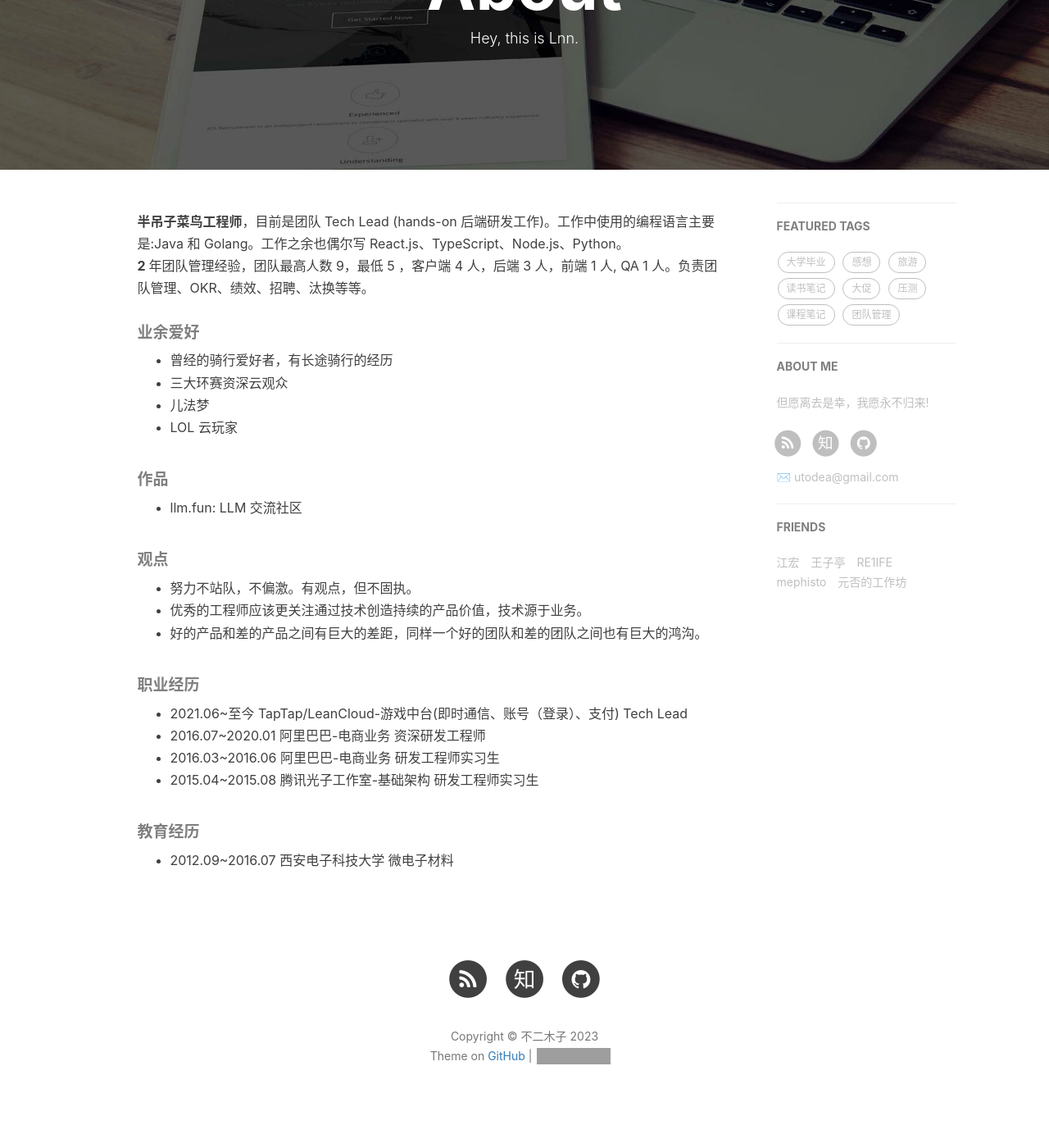
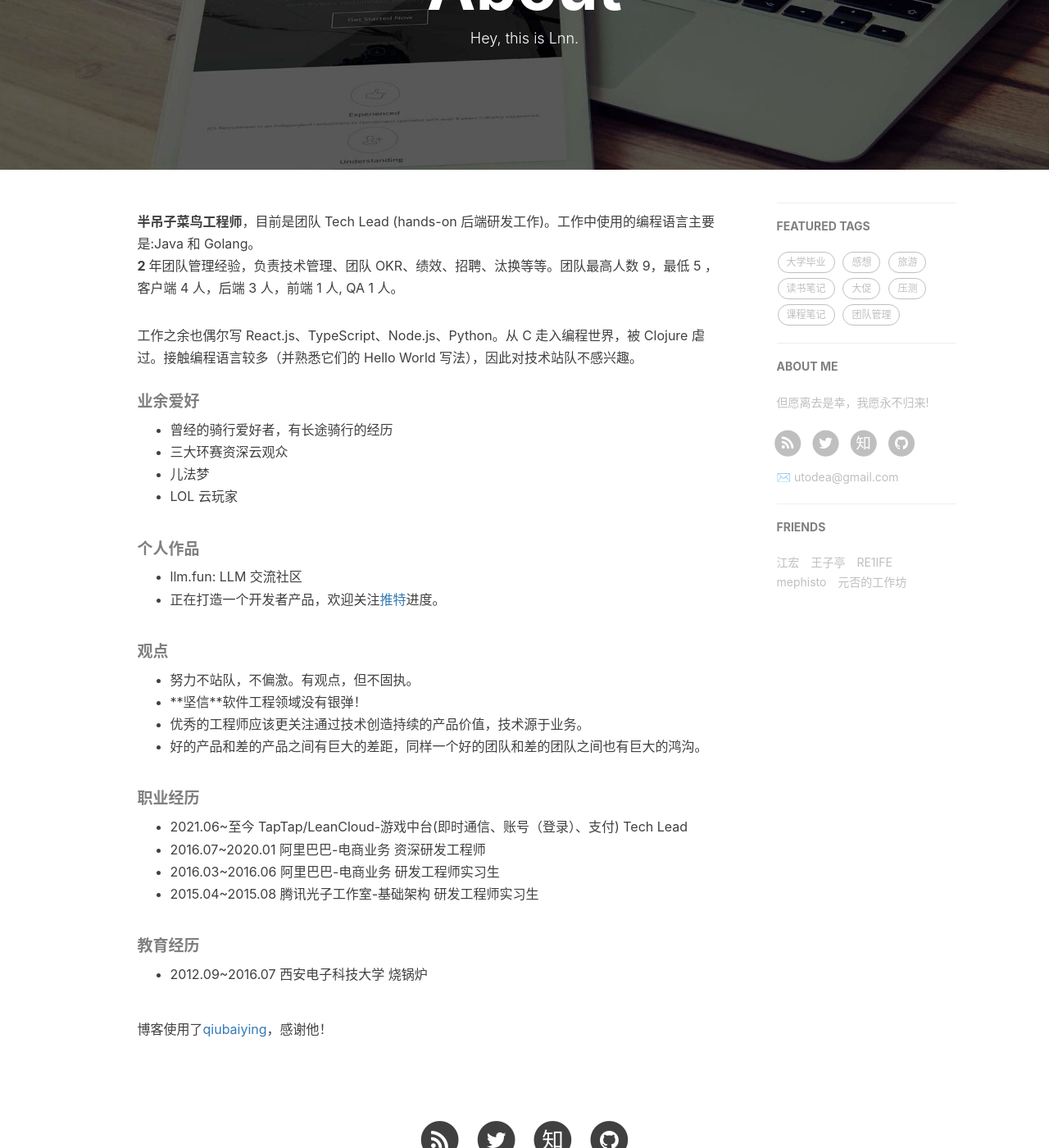
Before and after one commit to linnaname/linnaname.github.io, a Jekyll site: the page built from about.html, in a window 1280 px wide and 1400 px high, scrolled down 211 px. Shown: the whole window at 82% size. Built offline with Jekyll 4.4.1, drawn with Linux system fonts in a browser that asks for light colours; nearby versions of some CDN libraries; comment, search, counter and statistics services are not loaded; before the commit the page ends 1575 px from its top, so only the background shows below that; grey boxes are pictures that could not be loaded.

Commit message:
(feat) more about me

```diff
--- a/_config.yml
+++ b/_config.yml
@@ -20,7 +20,7 @@ sidebar-about-description: "但愿离去是幸，我愿永不归来!"
 RSS: true
 zhihu_username:     feng-bo-lin-1
 github_username:    linnaname
-
+twitter_username:   LinGoranka
 
 # Build settings
 # from 2016, 'pygments' is unsupported on GitHub Pages. Use 'rouge' for highlighting instead.
--- a/about.html
+++ b/about.html
@@ -14,8 +14,9 @@ header-img: "img/post-bg-rwd.jpg"
 <!-- Chinese Version -->
 <div class="zh post-container">
 
-    <p><strong>半吊子菜鸟工程师</strong>，目前是团队 Tech Lead (hands-on 后端研发工作)。工作中使用的编程语言主要是:Java 和 Golang。工作之余也偶尔写 React.js、TypeScript、Node.js、Python。
-    <br/><strong> 2 </strong>年团队管理经验，团队最高人数 9，最低 5 ，客户端 4 人，后端 3 人，前端 1 人, QA 1 人。负责团队管理、OKR、绩效、招聘、汰换等等。</p>
+    <p><strong>半吊子菜鸟工程师</strong>，目前是团队 Tech Lead (hands-on 后端研发工作)。工作中使用的编程语言主要是:Java 和 Golang。
+    <br/><strong> 2 </strong>年团队管理经验，负责技术管理、团队 OKR、绩效、招聘、汰换等等。团队最高人数 9，最低 5 ，客户端 4 人，后端 3 人，前端 1 人, QA 1 人。</p>
+    <p>工作之余也偶尔写 React.js、TypeScript、Node.js、Python。从 C 走入编程世界，被 Clojure 虐过。接触编程语言较多（并熟悉它们的 Hello World 写法），因此对技术站队不感兴趣。</p>
 
     <p></p>
 
@@ -27,9 +28,10 @@ header-img: "img/post-bg-rwd.jpg"
         <li>LOL 云玩家</li>
     </ul>
 
-    <h5>作品</h5>
+    <h5>个人作品</h5>
     <ul>
         <li>llm.fun: LLM 交流社区</li>
+        <li>正在打造一个开发者产品，欢迎关注<a href="https://twitter.com/LinGoranka">推特</a>进度。</li>
     </ul>
 
 
@@ -37,6 +39,7 @@ header-img: "img/post-bg-rwd.jpg"
     <h5>观点</h5>
     <ul>
         <li>努力不站队，不偏激。有观点，但不固执。</li>
+        <li>**坚信**软件工程领域没有银弹！</li>
         <li>优秀的工程师应该更关注通过技术创造持续的产品价值，技术源于业务。</li>
         <li>好的产品和差的产品之间有巨大的差距，同样一个好的团队和差的团队之间也有巨大的鸿沟。</li>
     </ul>
@@ -53,8 +56,10 @@ header-img: "img/post-bg-rwd.jpg"
 
     <h5>教育经历</h5>
     <ul>
-        <li>2012.09~2016.07 西安电子科技大学 微电子材料</li>
+        <li>2012.09~2016.07 西安电子科技大学  烧锅炉</li>
     </ul>
+
+    <p>博客使用了<a href="https://github.com/qiubaiying/qiubaiying.github.io">qiubaiying</a>，感谢他！</p>
 
 </div>
 
```
